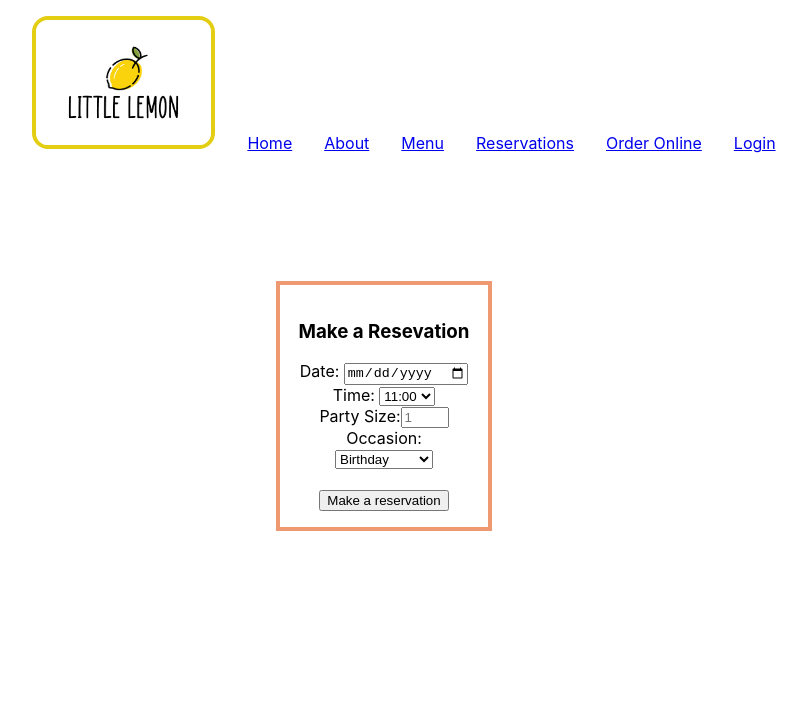
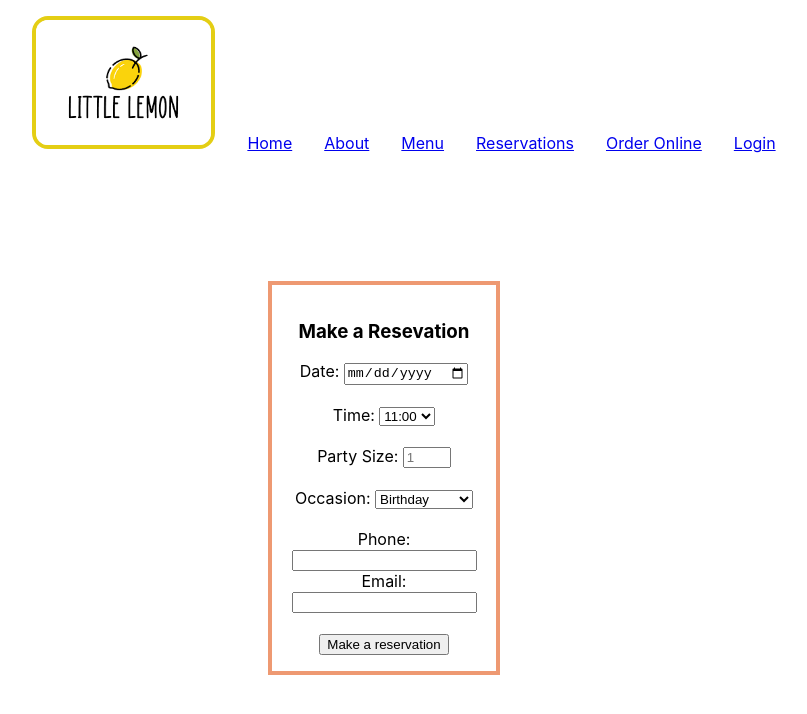
Before and after one commit to kapatric/meta-capstone, a React (Create React App) app: page /Reservations in a window 1280 px wide. Shown: the top 714 px of the page, without its empty margins (256-1063 px from the left). Built offline with nearby package versions, Linux system fonts and the light colour scheme.

Commit message:
setting state in res form

```diff
--- a/src/components/Reserve/Reserve.css
+++ b/src/components/Reserve/Reserve.css
@@ -1,6 +1,6 @@
 .reserve {
 display: flex-box;
-max-width: 11rem;
+max-width: 12rem;
 margin-top: 10%;
 padding: 1rem;
 border-color: #EE9972;
--- a/src/components/Reserve/Reserve.jsx
+++ b/src/components/Reserve/Reserve.jsx
@@ -1,16 +1,24 @@
-import React from "react";
+import React, {useState, useRef} from "react";
 import "./Reserve.css";
 
 export default function Reserve() {
+  const [date, setDate] = useState('');
+  const dateInputRef = useRef(null);
+
+  const handleChange = (e) => {
+    setDate(e.target.value);
+  };
+
   return (
     <center>
     <form className="reserve">
       <h3>Make a Resevation</h3>
-      <label>
-        Date: <input type="date" id="date"></input>
-      </label>
-      Time:{" "}
-      <select id="res-time">
+        <label for="date">Date: {date }</label>
+        <input type="date" id="date" onChange={handleChange} ref={dateInputRef } />
+        <br></br>
+        <br></br>
+      <label for="res_time">Time: </label>
+      <select id="res_time">
         <option>11:00</option>
         <option>12:00</option>
         <option>1:00</option>
@@ -24,9 +32,9 @@ export default function Reserve() {
         <option>9:00</option>
         <option>10:00</option>
       </select>
-      <br></br>
-      <label>
-        Party Size:
+        <br></br>
+        <br></br>
+      <label for="guests">Party Size: </label>
         <input
           type="number"
           placeholder="1"
@@ -34,19 +42,25 @@ export default function Reserve() {
           max="8"
           id="guests"
         ></input>
-      </label>
-      <label for="occasion"></label>
-      Occasion:{" "}
+        <br></br>
+        <br></br>
+        <label for="occasion">Occasion: </label>
       <select id="occasion">
         <option>Birthday</option>
         <option>Anniversary</option>
         <option>Engagement</option>
         <option>Retirement</option>
-      </select>
+        </select>
+        <br></br>
+        <br></br>
+        <label for="phone-number">Phone: </label>
+        <input type="number" id="phone_number" name="phone_number" minLength={10} maxLength={10} />
+        <label for="user_email">Email: </label>
+       <input type="email" id="user_email" name="user_email"/>
       <br></br>
       <br></br>
       <center>
-        <input className="submit" type="submit" value="Make a reservation" />
+       <input className="submit" type="submit" value="Make a reservation" />
       </center>
       </form>
       </center>
```
